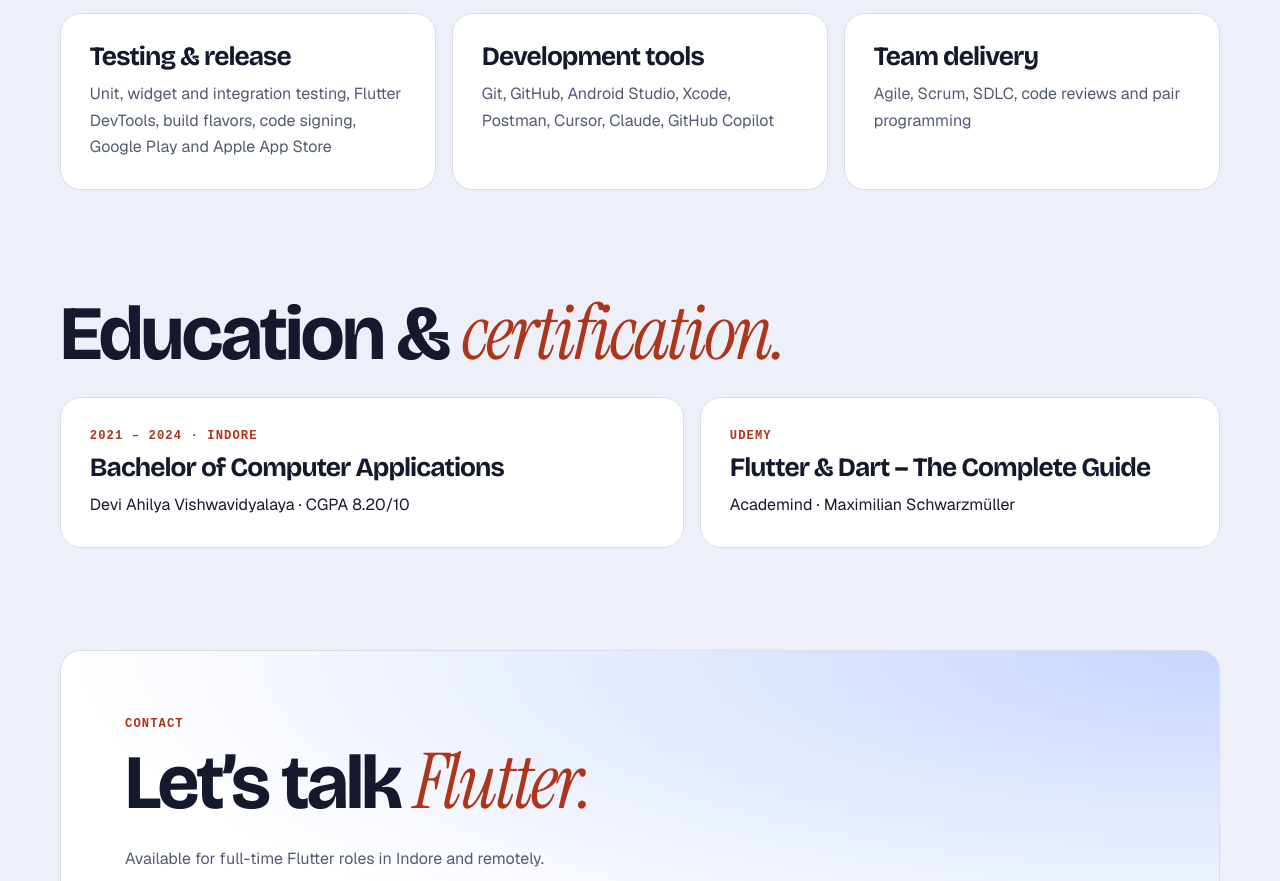
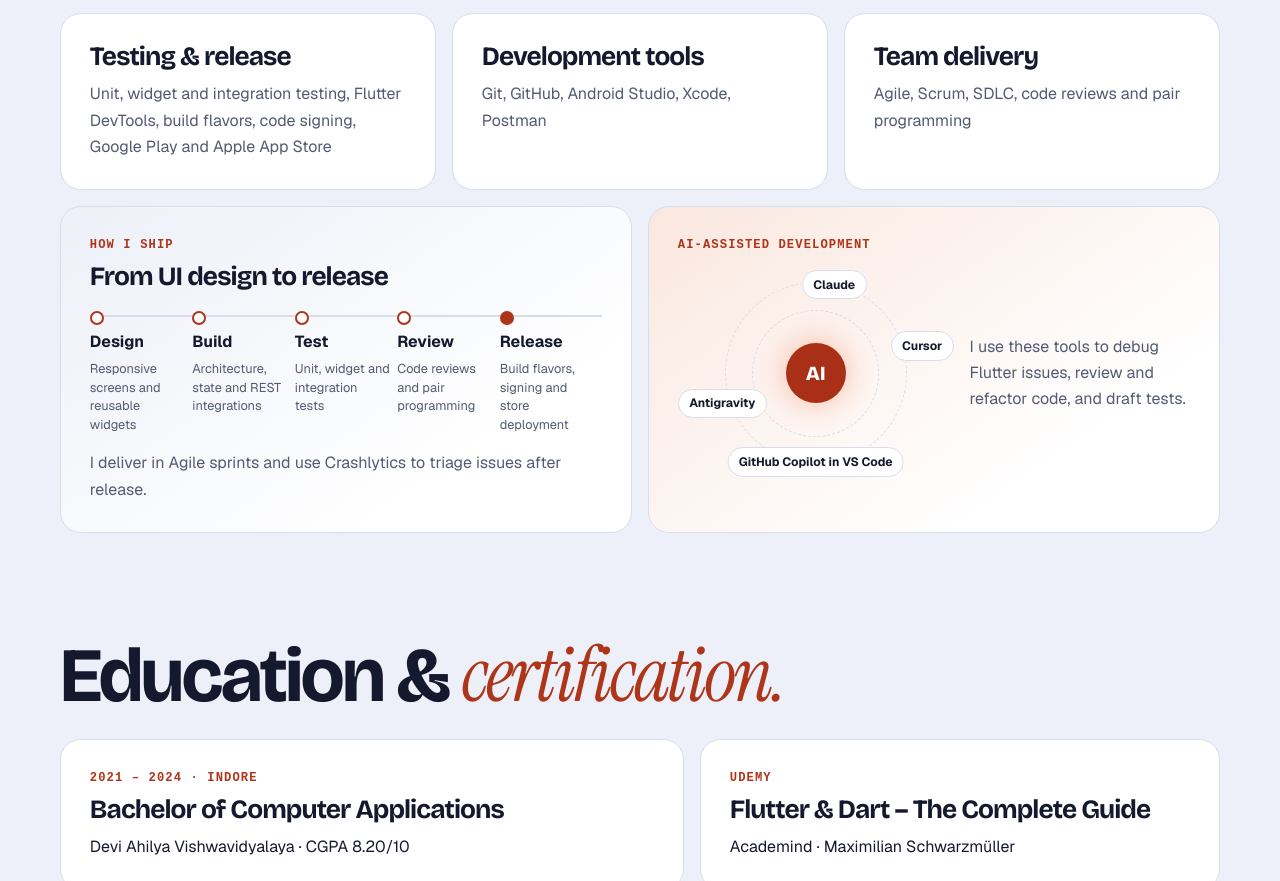
Before and after one commit to satishvishwakarma24/portfolio, a plain HTML site: page index.html in a window 1280 px wide. Shown: the part 5037-5918 px from the top of the page. Drawn offline with nearby package versions, Linux system fonts and the light colour scheme.

Commit message:
Show delivery workflow and AI development tools

```diff
--- a/css/components.css
+++ b/css/components.css
@@ -65,6 +65,26 @@
 .timeline li + li { margin-top: .35rem; }
 .company { font-weight: 700; margin-block: .4rem; }
 .skills-grid p, .about-grid article > p:last-child { margin-top: .65rem; }
+.workflow-grid { display: grid; grid-template-columns: repeat(2, minmax(0, 1fr)); gap: 1rem; margin-top: 1rem; }
+.shipping { background: linear-gradient(145deg, var(--background), var(--surface) 75%); }
+.ai-tools { background: linear-gradient(145deg, var(--tint), var(--surface) 75%); }
+.workflow-copy, .shipping-steps span { color: var(--muted); }
+.shipping-steps { display: grid; grid-template-columns: repeat(5, minmax(0, 1fr)); list-style: none; padding: 0; margin: 1.5rem 0 1rem; }
+.shipping-steps li { position: relative; border-top: 2px solid var(--line); padding: .75rem .45rem 0 0; }
+.shipping-steps li::before { content: ""; position: absolute; top: -6px; left: 0; width: 10px; height: 10px; border: 2px solid var(--accent); border-radius: 50%; background: var(--surface); }
+.shipping-steps li:last-child::before { background: var(--accent); }
+.shipping-steps span { display: block; margin-top: .3rem; font-size: .8rem; line-height: 1.45; overflow-wrap: anywhere; }
+.ai-layout { display: grid; grid-template-columns: minmax(0, 1.25fr) minmax(0, 1fr); gap: 1rem; align-items: center; }
+.ai-diagram { position: relative; min-height: 220px; display: grid; place-items: center; isolation: isolate; }
+.ai-diagram::before, .ai-diagram::after { content: ""; position: absolute; z-index: -1; border: 1px dashed var(--line); border-radius: 50%; width: min(80%, 180px); aspect-ratio: 1; }
+.ai-diagram::after { width: min(55%, 125px); }
+.ai-center { display: grid; place-items: center; width: 60px; height: 60px; border-radius: 50%; background: var(--button); color: var(--button-text); font: 800 1.25rem var(--display); box-shadow: 0 0 30px var(--glow); }
+.ai-orbit { position: absolute; inset: 0; margin: 0; padding: 0; list-style: none; }
+.ai-orbit li { position: absolute; padding: .24rem .65rem; border: 1px solid var(--line); border-radius: 1rem; background: var(--surface); font-size: .76rem; font-weight: 700; }
+.ai-orbit li:nth-child(1) { top: 3%; left: 45%; }
+.ai-orbit li:nth-child(2) { top: 31%; right: 0; }
+.ai-orbit li:nth-child(3) { bottom: 3%; left: 50%; transform: translateX(-50%); white-space: nowrap; }
+.ai-orbit li:nth-child(4) { top: 57%; left: 0; }
 .contact { padding: clamp(1.4rem, 7vw, 4rem); background: radial-gradient(ellipse at 100% 0%, var(--glow-blue), transparent 70%), var(--surface); }
 .contact-method { display: flex; align-items: stretch; gap: .35rem; flex-wrap: wrap; }
 .whatsapp-number { white-space: nowrap; color: var(--muted); font-weight: 500; }
@@ -79,6 +99,8 @@
 @keyframes device-in { from { opacity: 0; transform: translateY(1rem) rotate(0deg); } }
 @media (max-width: 940px) {
   .project-grid, .skills-grid { grid-template-columns: repeat(2, minmax(0, 1fr)); }
+  .workflow-grid { grid-template-columns: 1fr; }
+  .ai-diagram { width: min(100%, 280px); justify-self: center; }
 }
 @media (max-width: 740px) {
   .nav { flex-wrap: wrap; }
@@ -94,4 +116,9 @@
   .brand { font-size: .85rem; gap: .4rem; }
   .menu { padding-inline: .55rem; }
   .project-grid, .skills-grid { grid-template-columns: 1fr; }
+  .ai-layout { grid-template-columns: 1fr; }
+  .shipping-steps { grid-template-columns: 1fr; margin-left: .25rem; }
+  .shipping-steps li { border-top: 0; border-left: 2px solid var(--line); padding: 0 0 .85rem 1rem; }
+  .shipping-steps li::before { top: .45rem; left: -6px; }
+  .shipping-steps li:last-child { padding-bottom: 0; }
 }
--- a/index.html
+++ b/index.html
@@ -180,8 +180,37 @@
         <article class="panel"><h3>Architecture &amp; state</h3><p>Clean Architecture, MVVM, MVC, Repository Pattern, modular codebases, Riverpod, GetX, Provider</p></article>
         <article class="panel"><h3>Backend &amp; cloud</h3><p>REST APIs, Dio, Firebase Auth, Firestore, FCM, Crashlytics</p></article>
         <article class="panel"><h3>Testing &amp; release</h3><p>Unit, widget and integration testing, Flutter DevTools, build flavors, code signing, Google Play and Apple App Store</p></article>
-        <article class="panel"><h3>Development tools</h3><p>Git, GitHub, Android Studio, Xcode, Postman, Cursor, Claude, GitHub Copilot</p></article>
+        <article class="panel"><h3>Development tools</h3><p>Git, GitHub, Android Studio, Xcode, Postman</p></article>
         <article class="panel"><h3>Team delivery</h3><p>Agile, Scrum, SDLC, code reviews and pair programming</p></article>
+      </div>
+      <div class="workflow-grid">
+        <article class="panel shipping">
+          <p class="eyebrow">How I ship</p>
+          <h3>From UI design to release</h3>
+          <ol class="shipping-steps">
+            <li><strong>Design</strong><span>Responsive screens and reusable widgets</span></li>
+            <li><strong>Build</strong><span>Architecture, state and REST integrations</span></li>
+            <li><strong>Test</strong><span>Unit, widget and integration tests</span></li>
+            <li><strong>Review</strong><span>Code reviews and pair programming</span></li>
+            <li><strong>Release</strong><span>Build flavors, signing and store deployment</span></li>
+          </ol>
+          <p class="workflow-copy">I deliver in Agile sprints and use Crashlytics to triage issues after release.</p>
+        </article>
+        <article class="panel ai-tools">
+          <h3 class="eyebrow">AI-assisted development</h3>
+          <div class="ai-layout">
+            <div class="ai-diagram">
+              <span class="ai-center" aria-hidden="true">AI</span>
+              <ul class="ai-orbit" aria-label="AI development tools">
+                <li>Claude</li>
+                <li>Cursor</li>
+                <li>GitHub Copilot in VS Code</li>
+                <li>Antigravity</li>
+              </ul>
+            </div>
+            <p class="workflow-copy">I use these tools to debug Flutter issues, review and refactor code, and draft tests.</p>
+          </div>
+        </article>
       </div>
     </section>
     <section class="wrap section" aria-labelledby="education">
```
